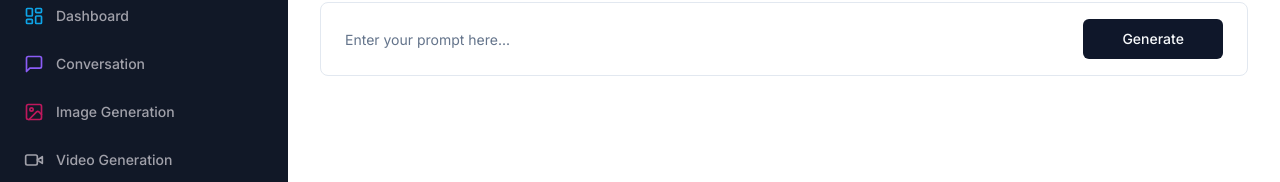
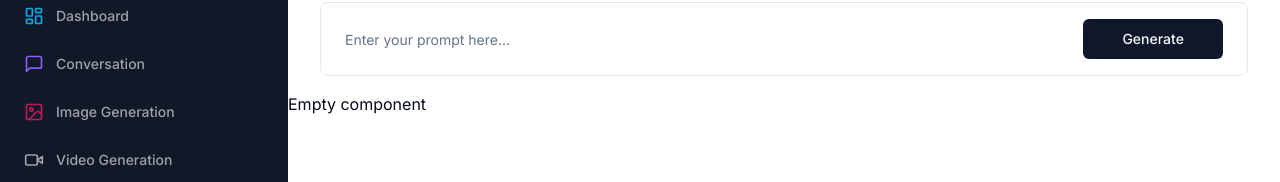
Before and after one commit to DigitalPotential/ai-saas, a Next.js app: page /conversation in a window 1280 px wide. Shown: the part 118-300 px from the top of the page. Built offline with nearby package versions, Linux system fonts and the light colour scheme.

Commit message:
feat: Empty component

```diff
--- a/app/(dashboard)/(routes)/conversation/page.tsx
+++ b/app/(dashboard)/(routes)/conversation/page.tsx
@@ -13,6 +13,7 @@
 import { Button } from "@/components/ui/button";
 import { useState } from "react";
 import { ChatCompletionRequestMessage } from "openai";
+import { Empty } from "@/components/empty";
 
 const ConversationPage = () => {
     const router = useRouter();
@@ -98,6 +99,9 @@
                 </Form>
             </div>
             <div className="space-y-4 mt-4">
+                {messages.length === 0 && !isLoading && (
+                 <Empty />
+                )}
                 <div className="flex flex-col-reverse gap-y-4">
                     {messages.map((message) => (
                         <div key={message.content}>
--- /dev/null
+++ b/components/empty.tsx
@@ -0,0 +1,7 @@
+export const Empty = () => {
+    return (
+        <div>
+            Empty component
+        </div>
+    )
+}
```
